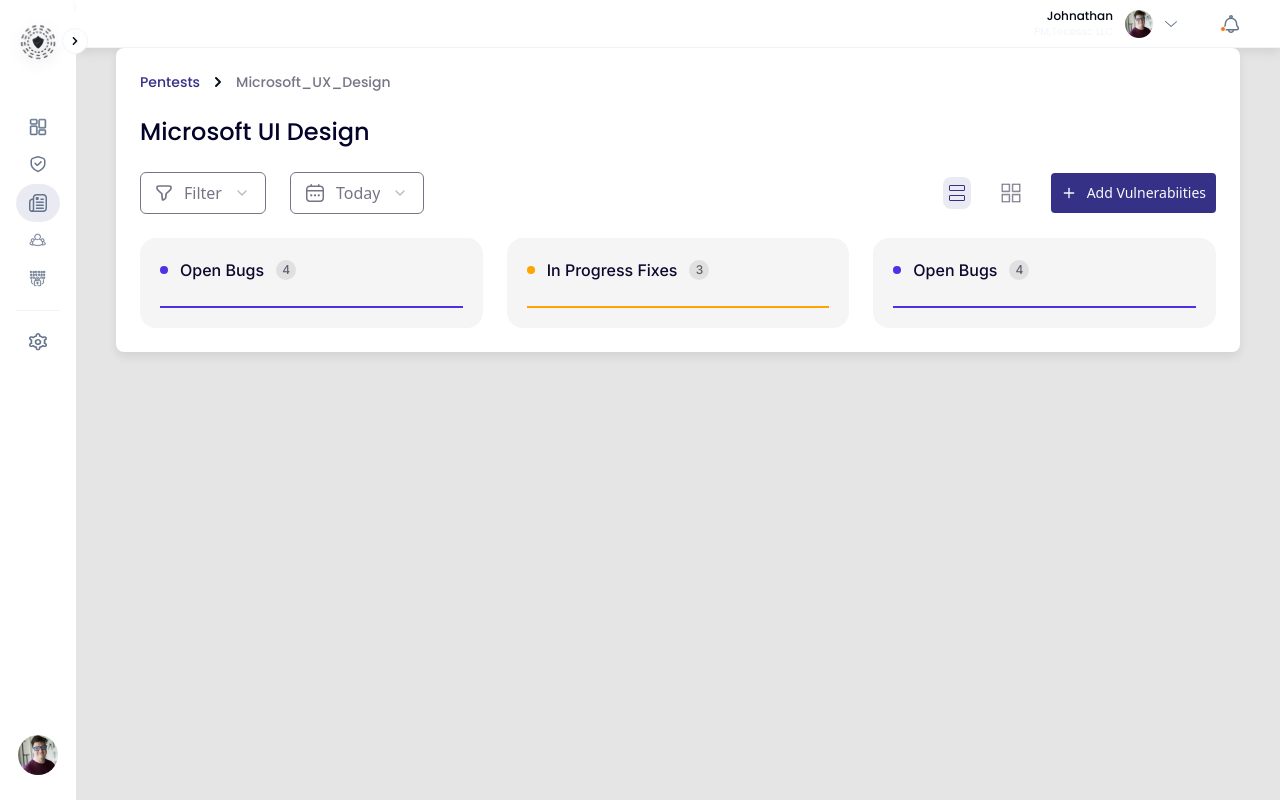
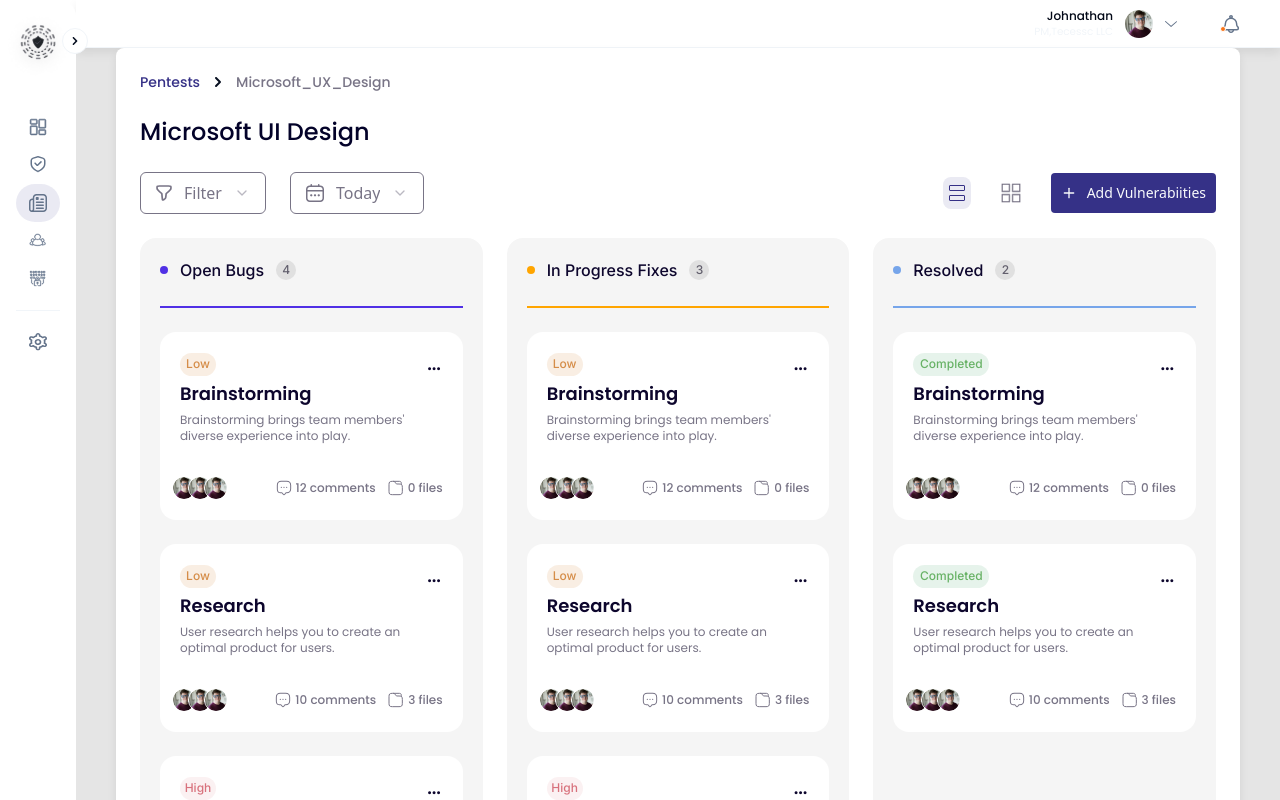
Before and after one commit to tariq-csit/frontend-staging, a React (Vite) app: page /dashboard/vulnerability-reports in a window 1280 px wide. Shown: the top 800 px of the page. Built offline with nearby package versions, Linux system fonts and the light colour scheme.

Commit message:
List format for reports complete

```diff
--- a/src/components/vulenerabilityReports/GridFormat.tsx
+++ b/src/components/vulenerabilityReports/GridFormat.tsx
@@ -1,9 +1,10 @@
 import React from 'react'
+import PentesterList from '../activePentests/subComponenets/PentesterList'
 
 function GridFormat() {
   return (
     <div>
-      safaf
+
     </div>
   )
 }
--- a/src/components/vulenerabilityReports/ListFormat.tsx
+++ b/src/components/vulenerabilityReports/ListFormat.tsx
@@ -1,5 +1,75 @@
+import ReportsCard from "./ReportsCard";
 
 function ListFormat() {
+  const openBugs=[
+    {
+      priority: 'low',
+      title: 'Brainstorming',
+      description: "Brainstorming brings team members' diverse experience into play.",
+      comments: 12,
+      files: 0
+    },
+    {
+      priority: 'low',
+      title: 'Research',
+      description: "User research helps you to create an optimal product for users.",
+      comments: 10,
+      files: 3
+    },
+    {
+      priority: 'high',
+      title: 'Brainstorming',
+      description: "Brainstorming brings team members' diverse experience into play.",
+      comments: 12,
+      files: 0
+    },
+    {
+      priority: 'critical',
+      title: 'Brainstorming',
+      description: "Brainstorming brings team members' diverse experience into play.",
+      comments: 12,
+      files: 0
+    },
+  ]
+  const inProgressBugs=[
+    {
+      priority: 'low',
+      title: 'Brainstorming',
+      description: "Brainstorming brings team members' diverse experience into play.",
+      comments: 12,
+      files: 0
+    },
+    {
+      priority: 'low',
+      title: 'Research',
+      description: "User research helps you to create an optimal product for users.",
+      comments: 10,
+      files: 3
+    },
+    {
+      priority: 'high',
+      title: 'Brainstorming',
+      description: "Brainstorming brings team members' diverse experience into play.",
+      comments: 12,
+      files: 0
+    },
+  ]
+  const ResolvedBugs=[
+    {
+      priority: 'completed',
+      title: 'Brainstorming',
+      description: "Brainstorming brings team members' diverse experience into play.",
+      comments: 12,
+      files: 0
+    },
+    {
+      priority: 'completed',
+      title: 'Research',
+      description: "User research helps you to create an optimal product for users.",
+      comments: 10,
+      files: 3
+    },
+  ]
   return (
     <div className="grid grid-cols-3 gap-component w-full">
       <div className="flex p-5 flex-col items-start gap-6 flex-component rounded-component bg-[#F5F5F5]">
@@ -7,38 +77,65 @@
           <div className="flex items-center gap-3">
             <div className="w-2 h-2 rounded-full bg-[#5030E5]"></div>
             <h3 className="font-inter text-[#0D062D] font-medium">Open Bugs</h3>
-            <div className=" flex justify-center items-center w-5 h-5 shrink-0 bg-[#E0E0E0] rounded-full"><span className="text-xs font-inter text-[#625F6D] font-medium ">4</span></div>
+            <div className=" flex justify-center items-center w-5 h-5 shrink-0 bg-[#E0E0E0] rounded-full">
+              <span className="text-xs font-inter text-[#625F6D] font-medium ">
+                {openBugs.length}
+              </span>
+            </div>
           </div>
           <div className="flex h-0 self-stretch border border-[#5030E5]"></div>
         </div>
+        {
+          openBugs.map((card, i)=>{
+            return<ReportsCard priority={card.priority} title={card.title} description={card.description} comments={card.comments} files={card.files}/>
+          })
+        }
       </div>
-
 
       <div className="flex p-5 flex-col items-start gap-6 flex-component rounded-component bg-[#F5F5F5]">
         <div className="flex flex-col items-start gap-component self-stretch">
           <div className="flex items-center gap-3">
             <div className="w-2 h-2 rounded-full bg-[#FFA500]"></div>
-            <h3 className="font-inter text-[#0D062D] font-medium">In Progress Fixes</h3>
-            <div className=" flex justify-center items-center w-5 h-5 shrink-0 bg-[#E0E0E0] rounded-full"><span className="text-xs font-inter text-[#625F6D] font-medium ">3</span></div>
+            <h3 className="font-inter text-[#0D062D] font-medium">
+              In Progress Fixes
+            </h3>
+            <div className=" flex justify-center items-center w-5 h-5 shrink-0 bg-[#E0E0E0] rounded-full">
+              <span className="text-xs font-inter text-[#625F6D] font-medium ">
+                {inProgressBugs.length}
+              </span>
+            </div>
           </div>
           <div className="flex h-0 self-stretch border border-[#FFA500]"></div>
         </div>
+        {
+          inProgressBugs.map((card, i)=>{
+            return<ReportsCard priority={card.priority} title={card.title} description={card.description} comments={card.comments} files={card.files}/>
+          })
+        }
       </div>
-
 
       <div className="flex p-5 flex-col items-start gap-6 flex-component rounded-component bg-[#F5F5F5]">
         <div className="flex flex-col items-start gap-component self-stretch">
           <div className="flex items-center gap-3">
-            <div className="w-2 h-2 rounded-full bg-[#5030E5]"></div>
-            <h3 className="font-inter text-[#0D062D] font-medium">Open Bugs</h3>
-            <div className=" flex justify-center items-center w-5 h-5 shrink-0 bg-[#E0E0E0] rounded-full"><span className="text-xs font-inter text-[#625F6D] font-medium ">4</span></div>
-          </div>
-        <div className="flex h-0 self-stretch border border-[#5030E5]"></div>
+            <div className="w-2 h-2 rounded-full bg-[#76A5EA]"></div>
+            <h3 className="font-inter text-[#0D062D] font-medium">Resolved</h3>
+            <div className=" flex justify-center items-center w-5 h-5 shrink-0 bg-[#E0E0E0] rounded-full">
+              <span className="text-xs font-inter text-[#625F6D] font-medium ">
+                {ResolvedBugs.length}
+              </span>
             </div>
           </div>
+          <div className="flex h-0 self-stretch border border-[#76A5EA]"></div>
+        </div>
 
+      {
+          ResolvedBugs.map((card, i)=>{
+            return<ReportsCard priority={card.priority} title={card.title} description={card.description} comments={card.comments} files={card.files}/>
+          })
+        }
         </div>
-  )
+    </div>
+  );
 }
 
-export default ListFormat
+export default ListFormat;
--- a/src/components/vulenerabilityReports/ReportsCard.tsx
+++ b/src/components/vulenerabilityReports/ReportsCard.tsx
@@ -1,10 +1,65 @@
-
-function ReportsCard() {
+function ReportsCard(props: {
+  priority: string;
+  title: string;
+  description: string;
+  comments: number;
+  files: number;
+}) {
   return (
     <div className="flex flex-col p-5 items-start gap-8 self-stretch bg-white rounded-component">
+      <div className="flex flex-col gap-1 items-start self-stretch">
+        <div className="flex justify-between items-center self-stretch">
+          <div
+            className={`flex w-9 h-[1.4375rem] py-1 px-[0.375rem] justify-center items-center gap-nav rounded-chart
+        ${props.priority === "low" && "bg-[#DFA87433]"}
+        ${props.priority === "high" && "bg-[#D8727D1A]"}
+        ${props.priority === "critical" && "bg-[#D5494933] w-12"}
+        ${props.priority === "completed" && "bg-[#83C29D33] w-[4.75rem]"}`}
+          >
+            <p
+              className={`font-inter text-xs font-medium capitalize
+          ${props.priority === "low" && "text-[#D58D49]"}
+          ${props.priority === "high" && "text-[#D8727D]"}
+          ${props.priority === "critical" && "text-[#D54949]"}
+          ${props.priority === "completed" && "text-[#68B266]"}
+          `}
+            >
+              {props.priority}
+            </p>
+          </div>
+          <div className="flex w-4  flex-col justify-center shrink-0 text-[#0D062D] font-inter font-extrabold tracking-[-0.07rem] ">
+            ...
+          </div>
+        </div>
 
+          <div className="flex flex-col items-start gap-1 self-stretch">
+            <h1 className="self-stretch text-[#0D062D] font-poppins text-lg font-semibold">
+              {props.title}
+            </h1>
+            <p className="self-stretch text-inputBorder font-poppins text-xs font-normal ">
+              {props.description}
+            </p>
+          </div>
+      </div>
+        <div className="flex justify-between items-center self-stretch text-inputBorder">
+          <div className="flex items-center gap-[-0.375rem]">
+            <img className="w-6 h-6 -ml-2 border rounded-full border-white" src="/Ellipse 6.svg" />
+            <img className="w-6 h-6 -ml-2 border rounded-full border-white" src="/Ellipse 6.svg" />
+            <img className="w-6 h-6 -ml-2 border rounded-full border-white" src="/Ellipse 6.svg" />
+          </div>
+          <div className="flex justify-center items-center gap-3">
+            <div className="flex items-center gap-1">
+              <img src="/message.svg" />
+              <span className="text-inputBorder font-poppins text-xs font-medium ">{props.comments} comments</span>
+            </div>
+            <div className="flex items-center gap-1">
+              <img src="/folder-2.svg" />
+              <span className="text-inputBorder font-poppins text-xs font-medium ">{props.files} files</span>
+            </div>
+          </div>
+        </div>
     </div>
-  )
+  );
 }
 
-export default ReportsCard
+export default ReportsCard;
```
Also changed, not shown: src/components/vulenerabilityReports/VulnerabilityReports.tsx (+18 -10 lines), public/folder-2.svg (added), public/message.svg (added). Lines whose indentation alone changed are shown as unchanged.
